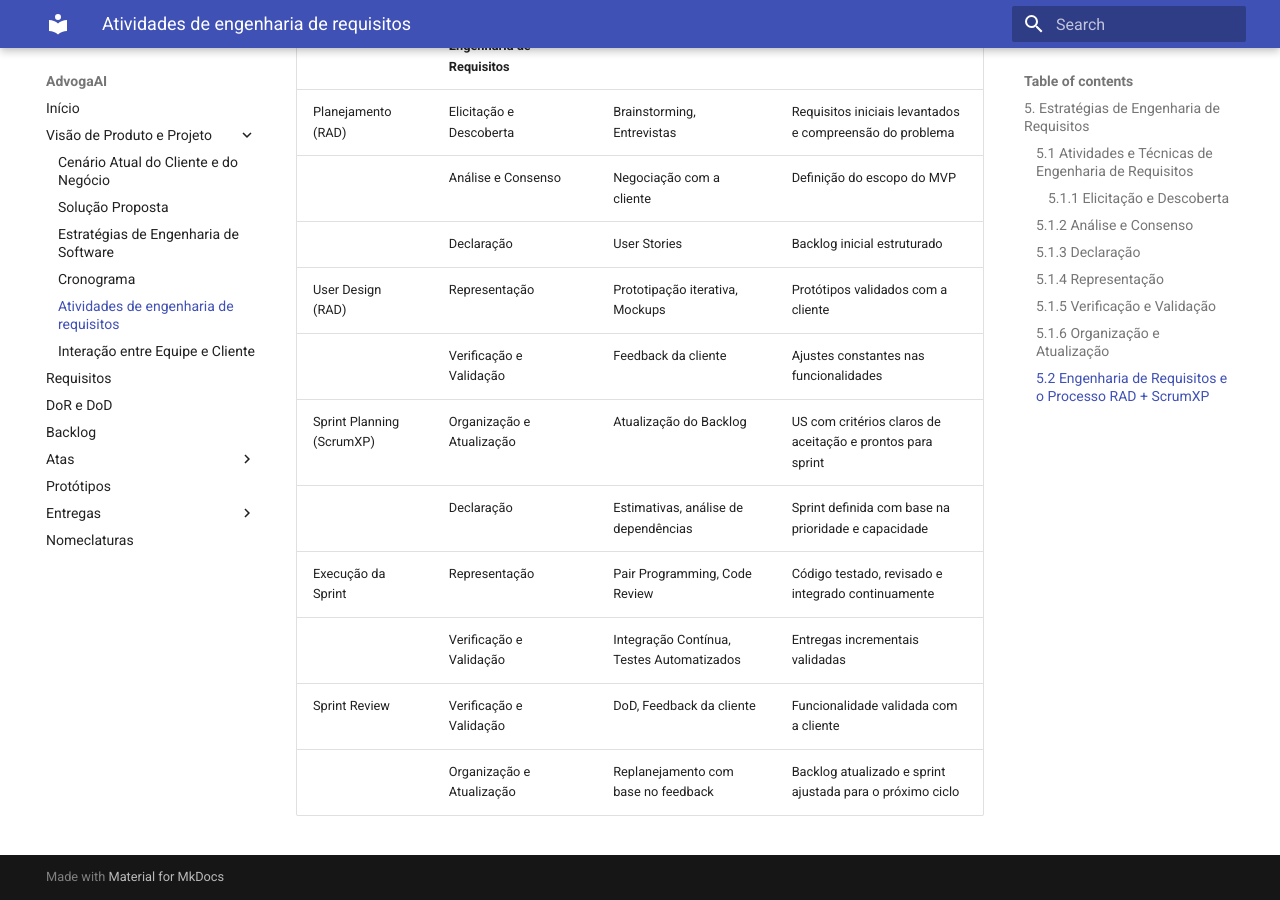
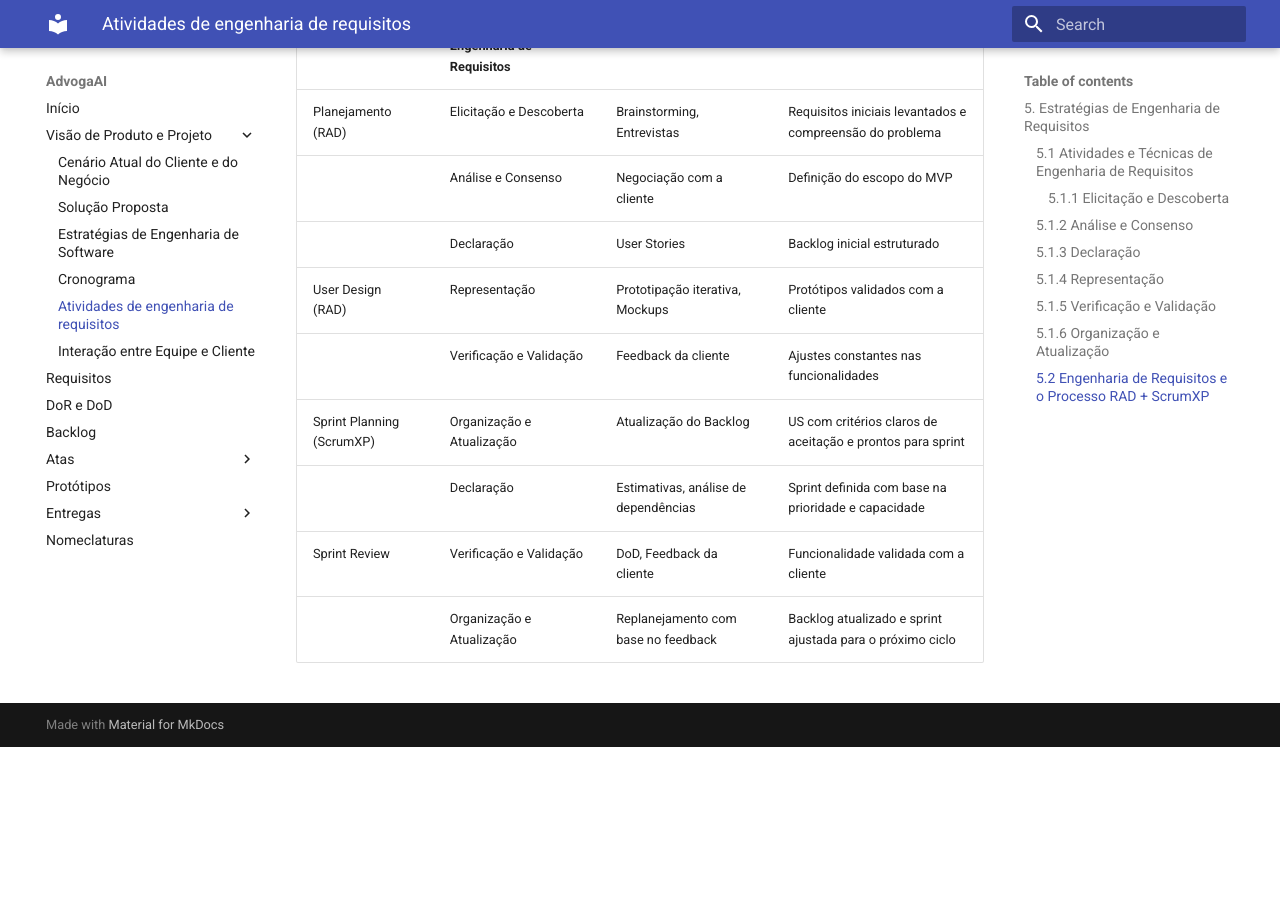
Before and after one commit to mdsreq-fga-unb/2025.1-T01-AdvogaAI, an MkDocs documentation site: the page built from docs/engenhariaderequisitos.md, in a window 1280 px wide and 900 px high, scrolled down 1657 px. Built offline with MkDocs 1.6.1 and Material for MkDocs 9.7.7, drawn with Linux system fonts in a browser that asks for light colours; after the commit the page ends 2404 px from its top, so only the background shows below that.

Commit message:
Update engenhariaderequisitos.md

```diff
--- a/docs/engenhariaderequisitos.md
+++ b/docs/engenhariaderequisitos.md
@@ -49,7 +49,5 @@
 |                           | Verificação e Validação               | Feedback da cliente                       | Ajustes constantes nas funcionalidades                     |
 | Sprint Planning (ScrumXP) | Organização e Atualização             | Atualização do Backlog                    | US com critérios claros de aceitação e prontos para sprint |
 |                           | Declaração                            | Estimativas, análise de dependências      | Sprint definida com base na prioridade e capacidade        |
-| Execução da Sprint        | Representação                         | Pair Programming, Code Review             | Código testado, revisado e integrado continuamente         |
-|                           | Verificação e Validação               | Integração Contínua, Testes Automatizados | Entregas incrementais validadas                            |
 | Sprint Review             | Verificação e Validação               | DoD, Feedback da cliente                  | Funcionalidade validada com a cliente                      |
 |                           | Organização e Atualização             | Replanejamento com base no feedback       | Backlog atualizado e sprint ajustada para o próximo ciclo  |
```
